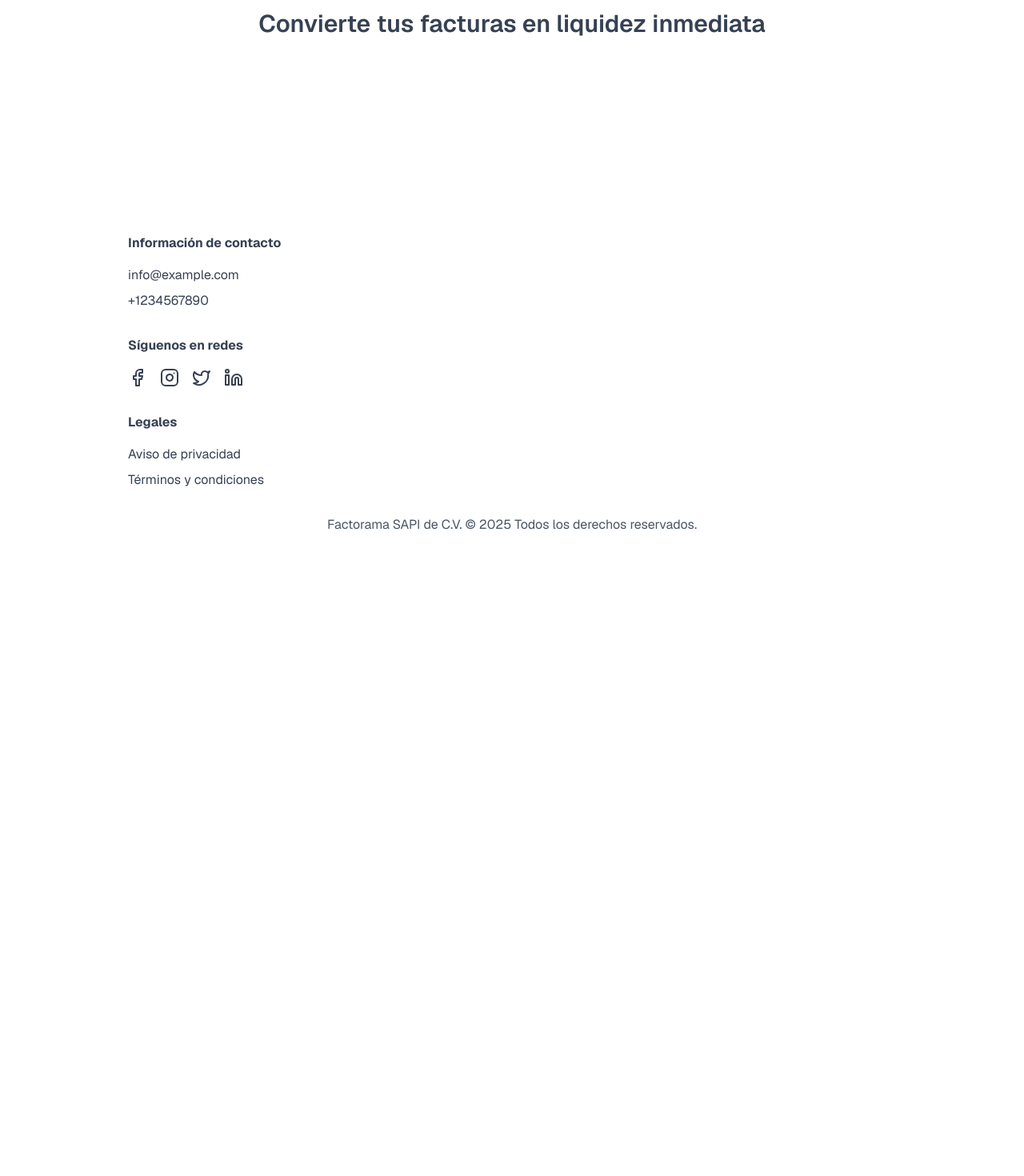
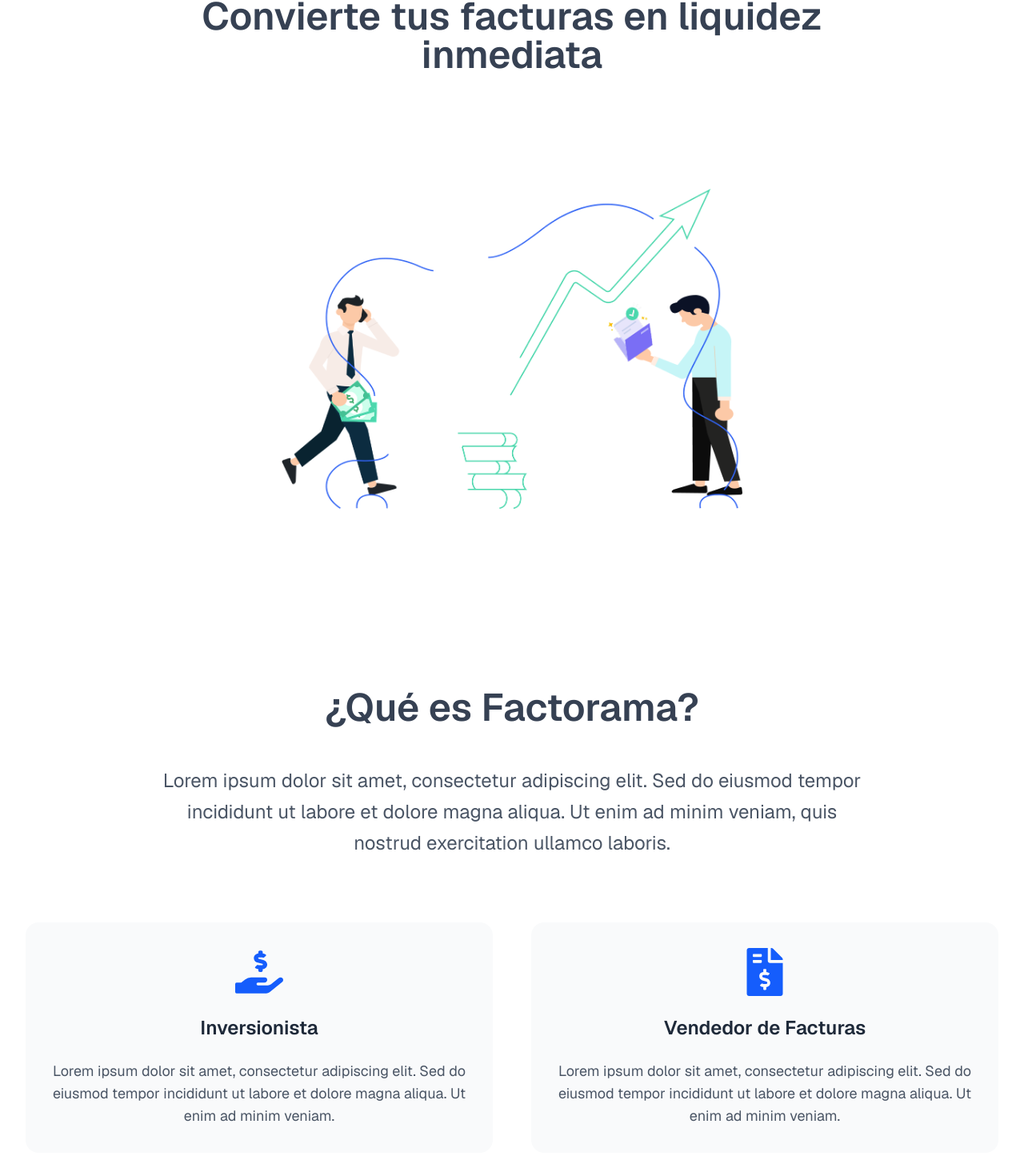
Before and after one commit to Factorama/factorama_website, a Next.js app: page / in a window 1280 px wide. Shown: the part 100-1570 px from the top of the page at 80% size. Before the commit the page ends 800 px from the top, so only its background shows below. Built offline with nearby package versions, Linux system fonts and the light colour scheme.

Commit message:
New sections and fix ui init

```diff
--- a/src/app/page.tsx
+++ b/src/app/page.tsx
@@ -1,11 +1,14 @@
 'use client'
 import Footer from "@/components/footer";
 import Header from "@/components/header";
+import Body from "@/components/body";
+
 export default function Home() {
   return (
-    <div className="flex flex-col items-center justify-items-center min-h-screen p-8 pb-20 gap-16 sm:p-20 font-[family-name:var(--font-geist-sans)]">
-      <main>
+    <div className="flex flex-col items-center justify-items-center min-h-screen font-[family-name:var(--font-geist-sans)]">
+      <main className="w-full flex flex-col gap-8">
         <Header />
+        <Body />
       </main>
       <Footer />
     </div>
--- /dev/null
+++ b/src/components/body.tsx
@@ -0,0 +1,12 @@
+import HeroSection from './sections/HeroSection'
+import WhatsIs from './sections/whatsIs'
+
+export default function Body() {
+  return (
+    <div className="w-full flex flex-col gap-16">
+      <HeroSection />
+      {/* Aquí irán las otras dos secciones */}
+      <WhatsIs />
+    </div>
+  )
+}
--- a/src/components/button.tsx
+++ b/src/components/button.tsx
@@ -3,7 +3,7 @@
     width?: string;
     size?: string;
     textMessage?: string;
-    onClick?: string;
+    onClick?: () => void;
     color?: string;
     borderColor?: string;
     borderWidth?: string;
@@ -13,7 +13,6 @@
     fontSize?: string;
     fontWeight?: string;
     fontColor?: string;
-
 }
 
 export default function SimpleButton(props: ButtonProps) {
@@ -22,7 +21,7 @@
         width = '',
         size = '',
         textMessage = '',
-        onClick = '',
+        onClick,
         color = '',
         borderColor = '',
         borderWidth = '',
@@ -35,7 +34,10 @@
     } = props;
 
     return (
-        <button className={` ${color} ${size} ${onClick}  ${borderColor} ${borderWidth} ${borderRadius} ${padding} ${margin} ${fontSize} ${height} ${width} ${fontWeight} ${fontColor}`}>
+        <button
+            onClick={onClick}
+            className={`${color} ${size} ${borderColor} ${borderWidth} ${borderRadius} ${padding} ${margin} ${fontSize} ${height} ${width} ${fontWeight} ${fontColor}`}
+        >
             {textMessage}
         </button>
     )
--- a/src/components/footer.tsx
+++ b/src/components/footer.tsx
@@ -1,13 +1,13 @@
 import { Facebook, Instagram, Twitter, Linkedin } from "lucide-react"
 export default function Footer() {
     return (
-        <footer className="row-start-3 flex fixed bottom-0 flex-col w-[80%] bg-footer-background py-8">
+        <footer className="w-full bg-footer-background py-2">
             <div className="container mx-auto">
-                <div className="mx-auto mb-4">
-                    <div className="text-gray-700 flex flex-col gap-8">
-                        <div className="px-8 align-top">
-                            <h3 className="font-bold mb-4">Información de contacto</h3>
-                            <ul className="space-y-2 block">
+                <div className="mx-auto">
+                    <div className="text-gray-700 flex flex-col md:flex-row md:justify-between gap-2">
+                        <div className="px-2 align-top">
+                            <h3 className="font-bold mb-1 text-xs">Contacto</h3>
+                            <ul className="space-y-0.5 block text-xs">
                                 <li>
                                     <a href="mailto:info@example.com" className="hover:text-gray-900">info@example.com</a>
                                 </li>
@@ -16,31 +16,31 @@
                                 </li>
                             </ul>
                         </div>
-                        <div className="px-8 align-top">
-                            <h3 className="font-bold mb-4">Síguenos en redes</h3>
-                            <ul className="flex gap-4 flex-wrap">
+                        <div className="px-2 align-top">
+                            <h3 className="font-bold mb-1 text-xs">Redes sociales</h3>
+                            <ul className="flex gap-2 flex-wrap">
                                 <li>
-                                    <a href="https://www.facebook.com/example" className="hover:text-gray-900"><Facebook /></a>
+                                    <a href="https://www.facebook.com/example" className="hover:text-gray-900 text-blue-600"><Facebook className="w-4 h-4" /></a>
                                 </li>
                                 <li>
-                                    <a href="https://www.instagram.com/example" className="hover:text-gray-900"><Instagram /></a>
+                                    <a href="https://www.instagram.com/example" className="hover:text-gray-900 text-blue-600"><Instagram className="w-4 h-4" /></a>
                                 </li>
                                 <li>
-                                    <a href="https://www.twitter.com/example" className="hover:text-gray-900"><Twitter /></a>
+                                    <a href="https://www.twitter.com/example" className="hover:text-gray-900 text-blue-600"><Twitter className="w-4 h-4" /></a>
                                 </li>
                                 <li>
-                                    <a href="https://www.youtube.com/example" className="hover:text-gray-900"><Linkedin /></a>
+                                    <a href="https://www.youtube.com/example" className="hover:text-gray-900 text-blue-600"><Linkedin className="w-4 h-4" /></a>
                                 </li>
                             </ul>
                         </div>
-                        <div className="px-8 align-top">
-                            <h3 className="font-bold mb-4">Legales</h3>
-                            <ul className="space-y-2 block">
+                        <div className="px-2 align-top">
+                            <h3 className="font-bold mb-1 text-xs">Legal</h3>
+                            <ul className="space-y-0.5 block text-xs">
                                 <li>
-                                    <a href="/privacidad" className="hover:text-gray-900">Aviso de privacidad</a>
+                                    <a href="/privacidad" className="hover:text-gray-900">Privacidad</a>
                                 </li>
                                 <li>
-                                    <a href="/terminos" className="hover:text-gray-900">Términos y condiciones</a>
+                                    <a href="/terminos" className="hover:text-gray-900">Términos</a>
                                 </li>
                             </ul>
                         </div>
@@ -48,9 +48,9 @@
                 </div>
             </div>
 
-            <div className="pt-4">
-                <p className="text-center text-gray-600">
-                   Factorama SAPI de C.V. &copy; {new Date().getFullYear()} Todos los derechos reservados.
+            <div className="pt-1">
+                <p className="text-center text-gray-600 text-[10px]">
+                   Factorama SAPI de C.V. &copy; {new Date().getFullYear()}
                 </p>
             </div>
         </footer>
--- a/src/components/header.tsx
+++ b/src/components/header.tsx
@@ -1,13 +1,28 @@
-import { ChartLine, Menu } from "lucide-react";
+import { ChartLine, Menu, X } from "lucide-react";
 import SimpleButton from "./button";
-import { useState } from "react";
+import { useState, useEffect } from "react";
 
 export default function Header() {
     const [isMenuOpen, setIsMenuOpen] = useState(false);
+
+    // Cerrar menú al hacer clic fuera
+    useEffect(() => {
+        const handleClickOutside = (event: MouseEvent) => {
+            const menu = document.getElementById('mobile-menu');
+            const menuButton = document.getElementById('menu-button');
+            if (menu && menuButton && !menu.contains(event.target as Node) && !menuButton.contains(event.target as Node)) {
+                setIsMenuOpen(false);
+            }
+        };
+
+        document.addEventListener('mousedown', handleClickOutside);
+        return () => document.removeEventListener('mousedown', handleClickOutside);
+    }, []);
+
     return (
-        <header className="fixed top-0 left-0 right-0 z-50 w-[80%] bg-header-background py-4 mx-auto">
+        <header className="fixed top-0 left-0 right-0 z-50 w-full bg-header-background/80 backdrop-blur-md py-4">
             <div className="container mx-auto">
-            <div className="flex flex-row justify-between items-center mb-8">
+                <div className="flex flex-row justify-between items-center">
                     <div className="flex items-center">
                         <a href="#" className="flex items-center gap-2">
                             <ChartLine color="#2648f0" absoluteStrokeWidth />
@@ -42,63 +57,61 @@
 
                         {/* Botón de menú para móvil/tablet */}
                         <button
-                            className="lg:hidden"
+                            id="menu-button"
+                            className="lg:hidden p-2 rounded-lg hover:bg-gray-100 transition-colors"
                             onClick={() => setIsMenuOpen(!isMenuOpen)}
+                            aria-label={isMenuOpen ? "Cerrar menú" : "Abrir menú"}
                         >
-                            <Menu size={24} color="#2648f0" />
+                            {isMenuOpen ? <X size={24} color="#2648f0" /> : <Menu size={24} color="#2648f0" />}
                         </button>
                     </div>
                 </div>
 
+                {/* Overlay para el menú móvil */}
+                <div
+                    className={`fixed inset-0 bg-gradient-to-b from-black/20 to-black/40 backdrop-blur-[2px] transition-all duration-300 lg:hidden z-40 ${
+                        isMenuOpen ? 'opacity-100' : 'opacity-0 pointer-events-none'
+                    }`}
+                    onClick={() => setIsMenuOpen(false)}
+                />
+
                 {/* Menú móvil desplegable */}
-                {isMenuOpen && (
-                    <div className="lg:hidden absolute top-full left-0 right-0 w-full bg-white shadow-lg py-4 z-50">
+                <div
+                    id="mobile-menu"
+                    className={`lg:hidden fixed top-0 right-0 w-[80%] bg-white/95 backdrop-blur-md shadow-lg py-4 z-50 transform transition-all duration-300 ease-in-out ${
+                        isMenuOpen ? 'translate-x-0 opacity-100' : 'translate-x-full opacity-0'
+                    }`}
+                >
                     <nav className="flex flex-col">
                         <ul className="flex flex-col gap-4 px-6">
-                                <li><a href="#" className="hover:text-gray-600">¿Cómo Funciona?</a></li>
-                                <li><a href="#" className="hover:text-gray-600">Beneficios</a></li>
-                                <li><a href="#" className="hover:text-gray-600">Preguntas Frecuentes</a></li>
-                                <li><SimpleButton height="h-9" fontWeight="font-semibold" fontColor="text-white" textMessage="Iniciar Sesión" color="button-main-lp" borderRadius="rounded-2xl" padding="px-6 py-2" fontSize="text-sm" width="w-full" /></li>
+                            <li>
+                                <a href="#" className="block py-2 hover:text-gray-600 transition-colors">¿Cómo Funciona?</a>
+                            </li>
+                            <li>
+                                <a href="#" className="block py-2 hover:text-gray-600 transition-colors">Beneficios</a>
+                            </li>
+                            <li>
+                                <a href="#" className="block py-2 hover:text-gray-600 transition-colors">Preguntas Frecuentes</a>
+                            </li>
+                            <li className="mt-4">
+                                <SimpleButton
+                                    height="h-9"
+                                    fontWeight="font-semibold"
+                                    fontColor="text-white"
+                                    textMessage="Iniciar Sesión"
+                                    color="button-main-lp"
+                                    borderRadius="rounded-2xl"
+                                    padding="px-6 py-2"
+                                    fontSize="text-sm"
+                                    width="w-[200px]"
+                                    margin="mx-auto"
+                                />
+                            </li>
                         </ul>
                     </nav>
                 </div>
-                )}
 
-                {/* Contenido principal - siempre visible */}
-                <div className="flex flex-col items-center gap-4">
-                    <p className="text-gray-700 font-semibold text-3xl text-center my-2">
-                        Convierte tus facturas en liquidez inmediata
-                    </p>
-                    <div className="flex flex-col md:flex-col lg:flex-row items-center gap-4">
-                        <SimpleButton
-                            height="sm:h-auto md:h-9 lg:h-11"
-                            fontWeight="font-semibold"
-                            fontColor="text-white"
-                            textMessage="Vende tu factura"
-                            onClick=""
-                            color="button-main-lp"
-                            borderRadius="rounded-2xl"
-                            padding="px-4 py-2"
-                            margin="mx-auto"
-                            fontSize="text-md"
-                            width="w-full lg:w-50"
-                        />
 
-                        <SimpleButton
-                            height="sm:h-auto md:h-9 lg:h-11"
-                            fontWeight="font-semibold"
-                            fontColor="text-white"
-                            textMessage="Invierte ahora"
-                            onClick=""
-                            color="button-main-lp"
-                            borderRadius="rounded-2xl"
-                            padding="px-4 py-2"
-                            margin="mx-auto"
-                            fontSize="text-md"
-                            width="w-full lg:w-50"
-                        />
-                    </div>
-                </div>
             </div>
         </header>
     )
--- /dev/null
+++ b/src/components/sections/HeroSection.tsx
@@ -0,0 +1,46 @@
+import Image from 'next/image'
+import SimpleButton from '../button'
+
+export default function HeroSection() {
+  const handleStart = () => {
+    // Aquí puedes agregar la lógica para vender factura
+    console.log('Empieza ya');
+  };
+
+
+  return (
+    <div className="w-full min-h-screen flex flex-col items-center justify-between py-16">
+      {/* Contenido principal */}
+      <div className="w-full flex flex-col items-center gap-8 py-8 relative z-10 px-4 sm:px-6 lg:px-8">
+        <p className="text-gray-700 font-semibold text-4xl sm:text-5xl text-center max-w-4xl">
+          Convierte tus facturas en liquidez inmediata
+        </p>
+        <div className="flex flex-col md:flex-col lg:flex-row items-center gap-6">
+          <SimpleButton
+            height="sm:h-auto md:h-9 lg:h-11"
+            fontWeight="font-semibold"
+            fontColor="text-white"
+            textMessage="Empieza ya"
+            onClick={handleStart}
+            color="button-main-lp"
+            borderRadius="rounded-2xl"
+            padding="px-8 py-3"
+            margin="mx-auto"
+            fontSize="text-lg"
+            width="w-full sm:w-[300px]"
+          />
+        </div>
+      </div>
+      {/* Imagen */}
+      <div className="w-full h-[50vh] relative px-4 sm:px-6 lg:px-8">
+        <Image
+          src="/images/features/persons.png"
+          alt="Personas"
+          fill
+          className="object-contain"
+          priority
+        />
+      </div>
+    </div>
+  )
+}
--- /dev/null
+++ b/src/components/sections/whatsIs.tsx
@@ -0,0 +1,44 @@
+import React from 'react';
+import { FaHandHoldingUsd, FaFileInvoiceDollar } from 'react-icons/fa';
+
+const WhatsIs = () => {
+  return (
+    <section className="w-full py-24 bg-white">
+      <div className="w-full">
+        <div className="max-w-7xl mx-auto px-4 sm:px-6 lg:px-8 mb-20">
+          <h2 className="text-gray-700 font-semibold text-4xl sm:text-5xl text-center mb-12">
+            ¿Qué es Factorama?
+          </h2>
+
+          <p className="text-xl sm:text-2xl text-gray-600 text-center max-w-4xl mx-auto leading-relaxed">
+            Lorem ipsum dolor sit amet, consectetur adipiscing elit. Sed do eiusmod tempor incididunt ut labore et dolore magna aliqua. Ut enim ad minim veniam, quis nostrud exercitation ullamco laboris.
+          </p>
+        </div>
+
+        <div className="max-w-7xl mx-auto px-4 sm:px-6 lg:px-8">
+          <div className="grid grid-cols-1 md:grid-cols-2 gap-12">
+            {/* Sección Inversionista */}
+            <div className="flex flex-col items-center text-center p-8 bg-gray-50 rounded-2xl">
+              <FaHandHoldingUsd className="text-blue-600 text-6xl mb-6" />
+              <h3 className="text-2xl font-semibold text-gray-800 mb-6">Inversionista</h3>
+              <p className="text-gray-600 text-lg">
+                Lorem ipsum dolor sit amet, consectetur adipiscing elit. Sed do eiusmod tempor incididunt ut labore et dolore magna aliqua. Ut enim ad minim veniam.
+              </p>
+            </div>
+
+            {/* Sección Vendedor de Facturas */}
+            <div className="flex flex-col items-center text-center p-8 bg-gray-50 rounded-2xl">
+              <FaFileInvoiceDollar className="text-blue-600 text-6xl mb-6" />
+              <h3 className="text-2xl font-semibold text-gray-800 mb-6">Vendedor de Facturas</h3>
+              <p className="text-gray-600 text-lg">
+                Lorem ipsum dolor sit amet, consectetur adipiscing elit. Sed do eiusmod tempor incididunt ut labore et dolore magna aliqua. Ut enim ad minim veniam.
+              </p>
+            </div>
+          </div>
+        </div>
+      </div>
+    </section>
+  );
+};
+
+export default WhatsIs;
```
Also changed, not shown: package.json (+4 -3 lines), public/images/features/persons.png (added), 1 other file (tests, documents, lock files or other folders). Lines whose indentation alone changed are shown as unchanged.
